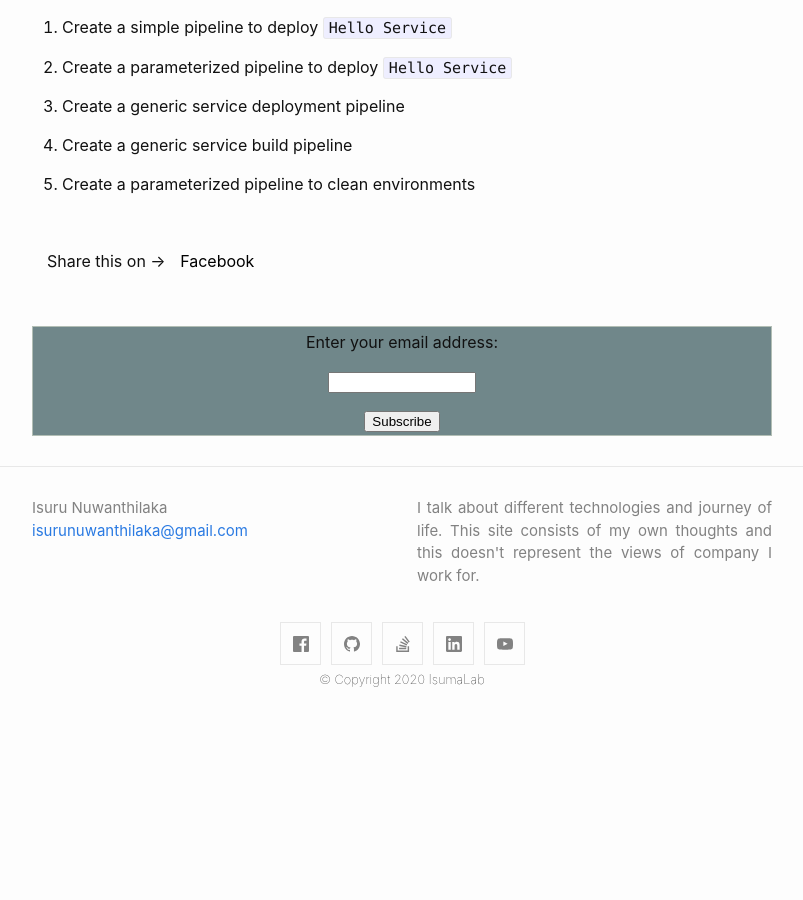
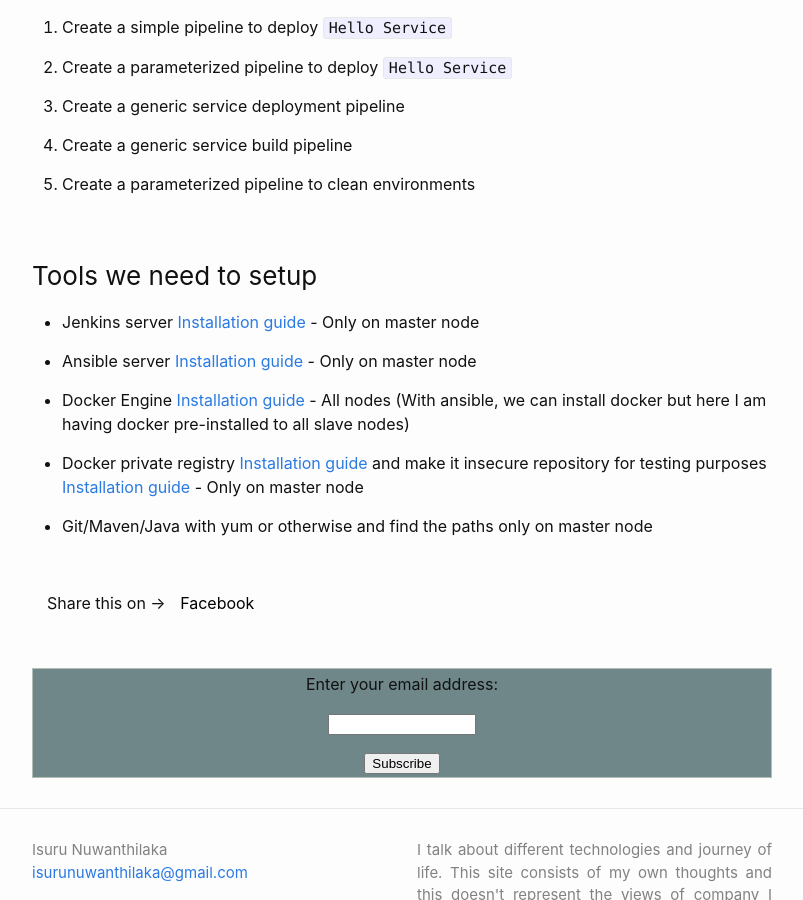
Before and after one commit to isurunuwanthilaka/isurunuwanthilaka.github.io, a Jekyll site: the page built from _posts/2021-02-18-docker-jenkins-ansible-automation.md, in a window 1280 px wide and 900 px high, scrolled down 1390 px. Shown: the whole window, without its empty margins (238-1041 px from the left). Built offline with Jekyll 4.4.1, drawn with Linux system fonts in a browser that asks for light colours; comment, search, counter and statistics services are not loaded; before the commit the page ends 2124 px from its top, so only the background shows below that.

Commit message:
add new cicd article

```diff
--- a/_posts/2021-02-18-docker-jenkins-ansible-automation.md
+++ b/_posts/2021-02-18-docker-jenkins-ansible-automation.md
@@ -40,3 +40,15 @@ We are software engineers, we write code. Surely (if you are in a small scale co
 4. Create a generic service build pipeline
 
 5. Create a parameterized pipeline to clean environments
+
+### Tools we need to setup
+
+* Jenkins server [Installation guide](https://www.jenkins.io/doc/book/installing/linux/#red-hat-centos) - Only on master node
+
+* Ansible server [Installation guide](https://docs.ansible.com/ansible/latest/installation_guide/intro_installation.html#installing-ansible-on-rhel-centos-or-fedora) - Only on master node
+
+* Docker Engine [Installation guide](https://docs.docker.com/engine/install/centos/) - All nodes (With ansible, we can install docker but here I am having docker pre-installed to all slave nodes)
+
+* Docker private registry [Installation guide](https://docs.docker.com/registry/deploying/) and make it insecure repository for testing purposes [Installation guide]( https://www.linuxtechi.com/setup-docker-private-registry-centos-7-rhel-7/) - Only on master node
+
+* Git/Maven/Java with yum or otherwise and find the paths only on master node
```
